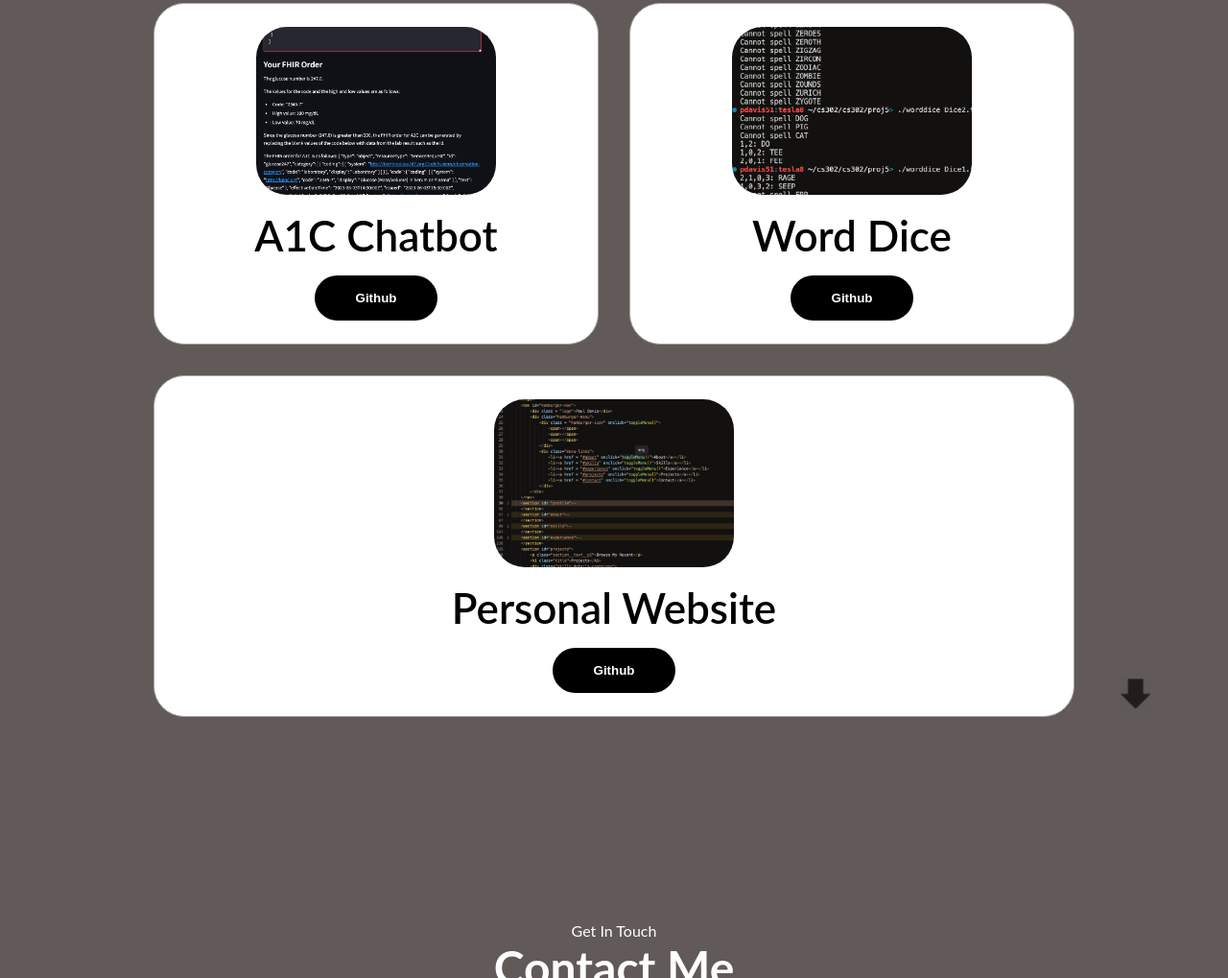
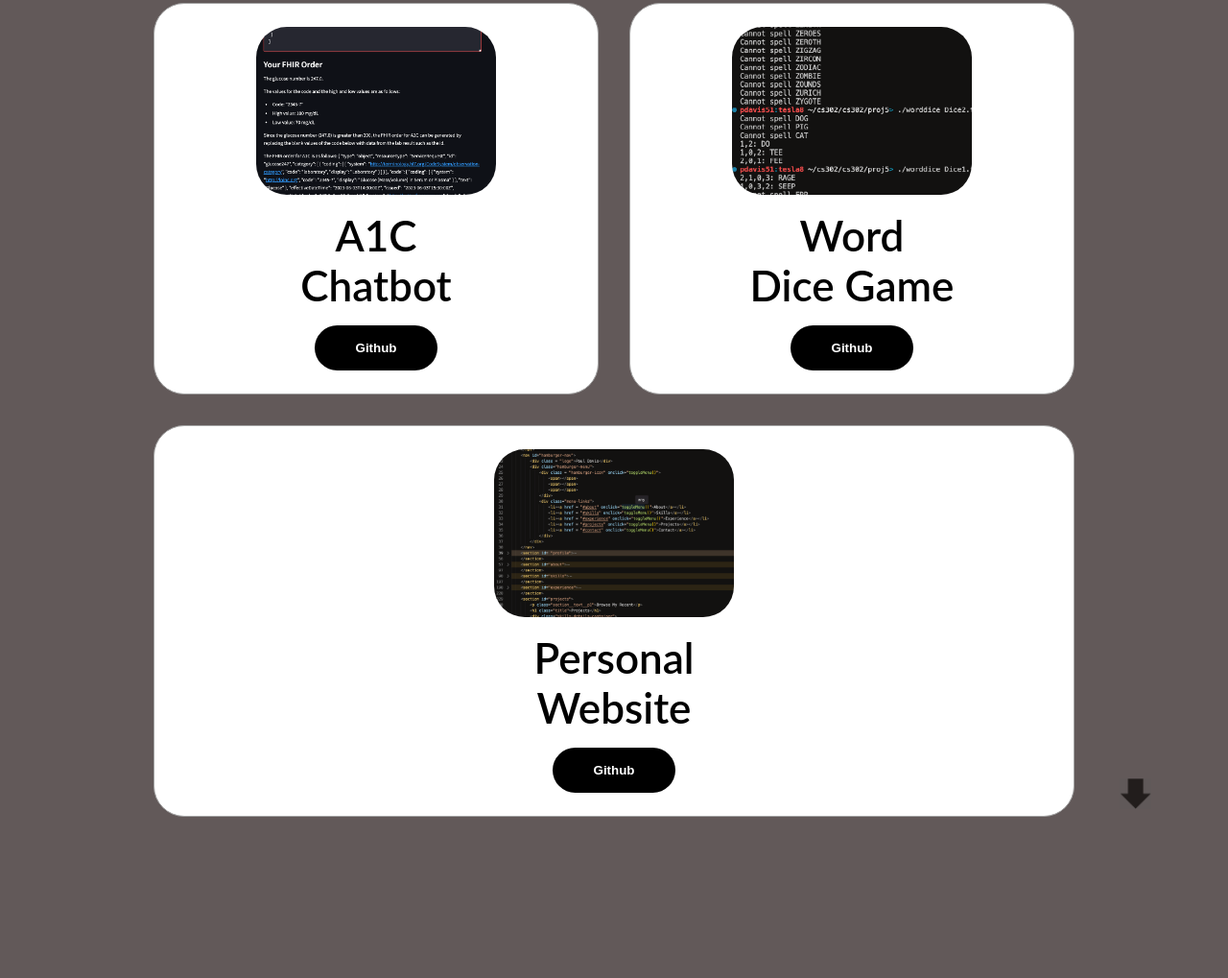
Before and after one commit to pau1davis/portfolioWebsite, a plain HTML site: page index.html in a window 1280 px wide. Shown: the part 3337-4356 px from the top of the page at 96% size. Drawn offline with Linux system fonts and the light colour scheme.

Commit message:
bruhhhhhhh

```diff
--- a/index.html
+++ b/index.html
@@ -239,7 +239,7 @@ and computer science.
                   class="project-img"
                 />
               </div>
-              <h2 class="skills-sub-title project-title">A1C Chatbot</h2>
+              <h2 class="skills-sub-title project-title">A1C <br>Chatbot</br></h2>
               <div class="btn-container">
                 <button
                   class="btn btn-color-2 project-btn"
@@ -258,7 +258,7 @@ and computer science.
                   class="project-img"
                 />
               </div>
-              <h2 class="skills-sub-title project-title">Word Dice</h2>
+              <h2 class="skills-sub-title project-title">Word <br>Dice Game</br></h2>
               <div class="btn-container">
                 <button
                   class="btn btn-color-2 project-btn"
@@ -277,11 +277,11 @@ and computer science.
                   class="project-img"
                 />
               </div>
-              <h2 class="skills-sub-title project-title">Personal Website</h2>
+              <h2 class="skills-sub-title project-title">Personal <br>Website</br></h2>
               <div class="btn-container">
                 <button
                   class="btn btn-color-2 project-btn"
-                  onclick="location.href='https://github.com/'"
+                  onclick="location.href='https://github.com/pau1davis/portfolioWebsite'"
                 >
                   Github
                 </button>
```
